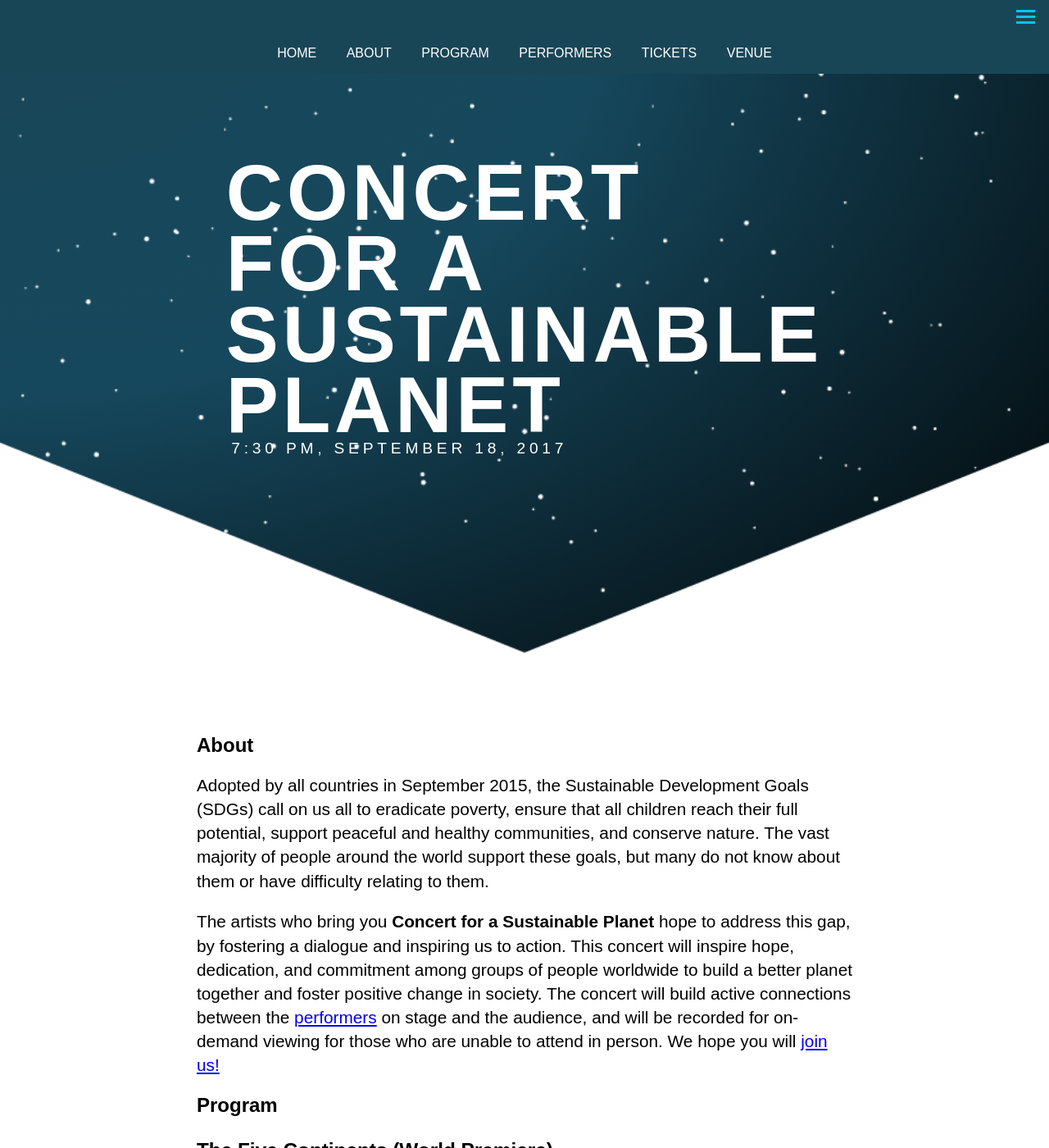
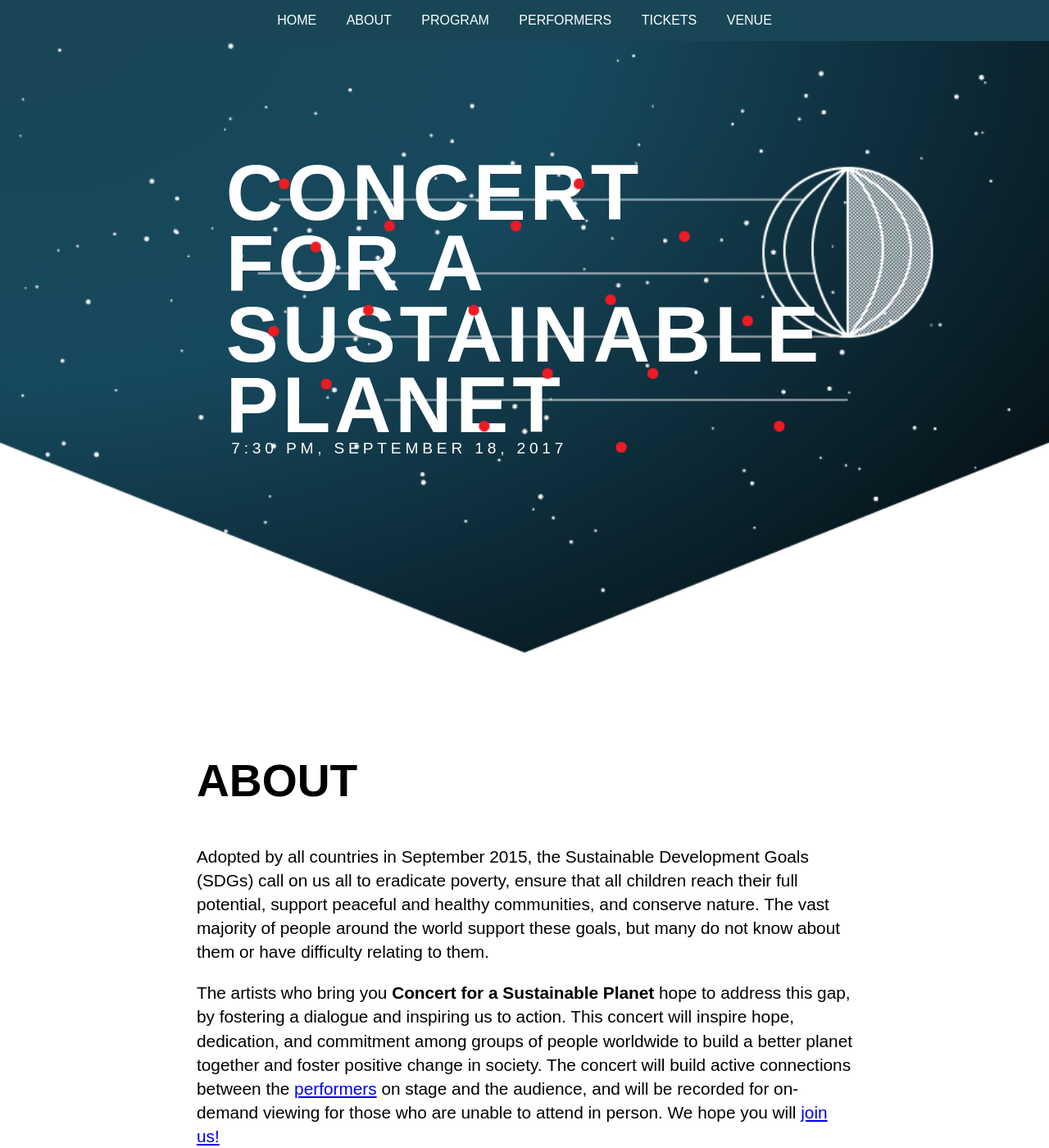
Before and after one commit to cmaddox12/Carnegie-Concert-2017, a Jekyll site: the page built from index.md, in a window 1280 px wide and 1400 px high. Shown: the whole window at 82% size. Built offline with Jekyll 4.4.1, drawn with Linux system fonts in a browser that asks for light colours.

Commit message:
Testing logo overlay graphic

```diff
--- a/_includes/header.html
+++ b/_includes/header.html
@@ -15,6 +15,7 @@
       </ul>
     </nav>
     <h1 class="logo">
+      <img src="/assets/images/logo-overlay.png" class="logo__overlay-image">
       <div>Concert</div>
       <div>for a</div>
       <div>Sustainable</div>
--- a/_sass/_blocks.scss
+++ b/_sass/_blocks.scss
@@ -8,12 +8,23 @@
 }
 
 .block__header {
-
+  font-size: $base-font-size 1.3;
+  text-transform: uppercase;
 }
 
 .block__content {
 
-  font-size: $base-font-size * 1.3;
+  font-size: $base-font-size;
   line-height: 1.4;
 
 }
+
+@include media-query($on-big-screen) {
+  .block__header {
+    font-size: $base-font-size * 2.3;
+  }
+
+  .block__content {
+    font-size: $base-font-size * 1.3;
+  }
+}
--- a/_sass/_masthead.scss
+++ b/_sass/_masthead.scss
@@ -34,6 +34,7 @@
   top: 0;
   left: 0;
   width: 100%;
+  z-index: 17;
 
   @include media-query($on-big-screen){
     position: fixed;
@@ -44,6 +45,10 @@
   position: absolute;
   top: -9999px;
   left: -9999px;
+}
+
+.masthead__menu-wrapper input[type=checkbox]:checked ~ .masthead__menu {
+  display: block;
 }
 
 .masthead__menu-wrapper label {
@@ -64,6 +69,7 @@
 }
 
 .masthead__menu {
+  display: none;
   list-style: none;
   margin: 0;
   padding: 0;
@@ -103,6 +109,7 @@
   letter-spacing: .05em;
   text-align: left;
   display: inline-block;
+  position: relative;
 }
 .logo div {
   line-height: 0.9;
@@ -113,8 +120,26 @@
   margin-left: .333em;
 }
 
+.logo__overlay-image {
+  position: absolute;
+  top: 0;
+  left: 0;
+  width: 120%;
+}
+
 @include media-query($on-big-screen) {
+
+  .masthead__menu-wrapper label {
+    display: none;
+  }
+
+  .masthead__menu {
+    display: block;
+  }
+
   .logo {
     font-size: 6em;
   }
+
+
 }
```
Also changed, not shown: assets/images/logo-overlay.png (added).
